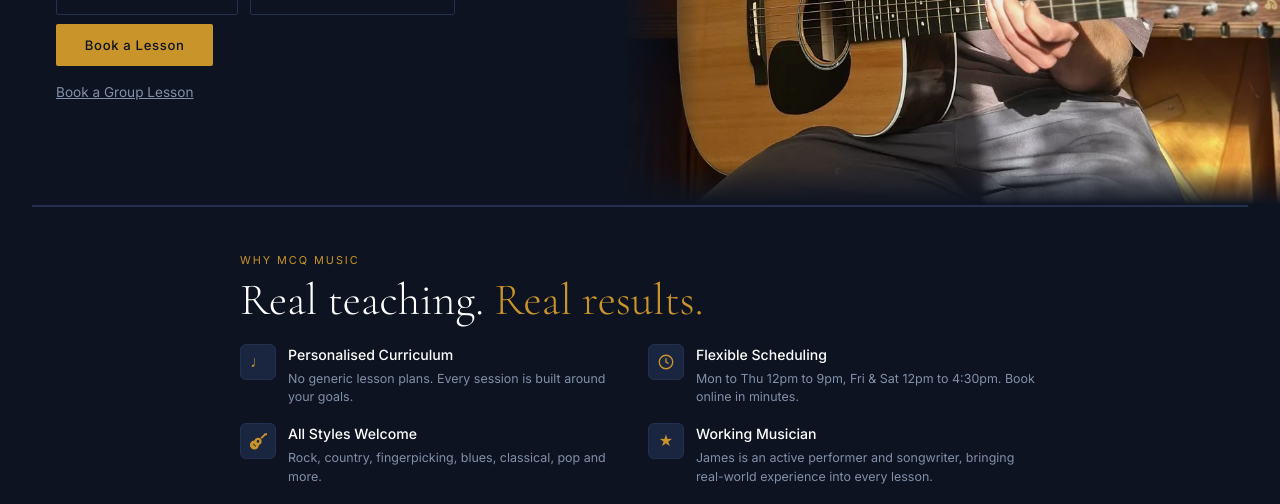
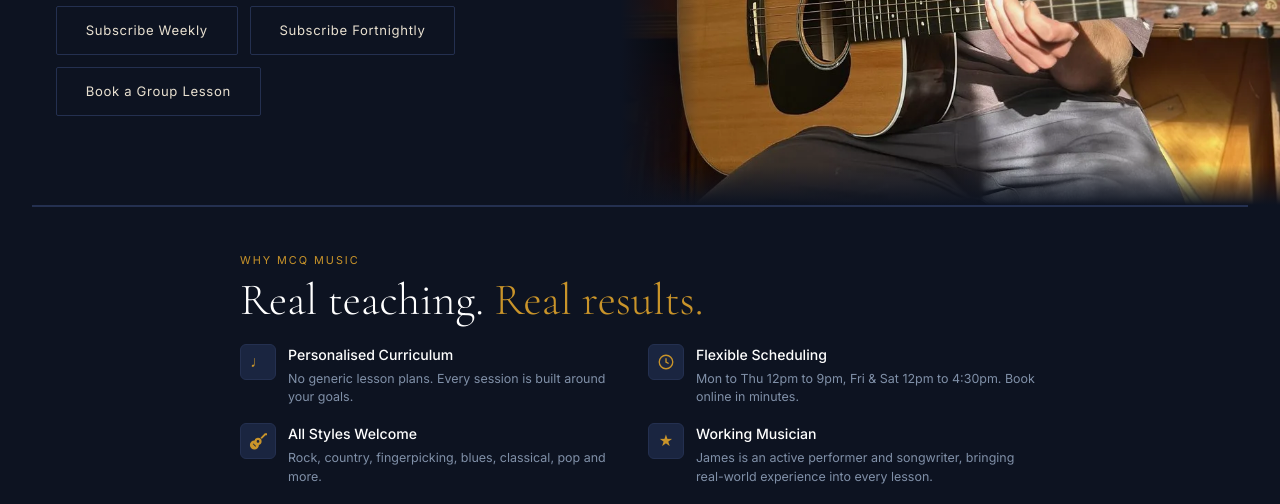
Before and after one commit to jamesmchugh97-cell/mcq-music-lessons, a website: page index.html in a window 1280 px wide. Shown: the part 596-1100 px from the top of the page. Drawn offline with nearby package versions, Linux system fonts and the light colour scheme.

Commit message:
Update index.html

```diff
--- a/index.html
+++ b/index.html
@@ -156,15 +156,13 @@ src="https://www.facebook.com/tr?id=551157863990443&ev=PageView&noscript=1"
         </a>
       </div>
       <div class="hero-buttons" style="margin-bottom:0.6rem;">
+        <button type="button" class="btn-primary" onclick="openBookChoiceModal()" style="cursor:pointer;white-space:nowrap;">Book a Lesson</button>
+      </div>
+      <div class="hero-buttons">
         <a href="booking.html?frequency=weekly#subscribe" class="btn-outline">Subscribe Weekly</a>
         <a href="booking.html?frequency=fortnightly#subscribe" class="btn-outline">Subscribe Fortnightly</a>
+        <a href="booking.html#group" class="btn-outline">Book a Group Lesson</a>
       </div>
-      <div class="hero-buttons">
-        <button type="button" class="btn-primary" onclick="openBookChoiceModal()" style="cursor:pointer;white-space:nowrap;">Book a Lesson</button>
-      </div>
-      <p style="margin-top:0.9rem;">
-        <a href="booking.html#group" style="font-size:0.85rem;color:var(--muted);text-decoration:underline;">Book a Group Lesson</a>
-      </p>
     </div>
     <div class="hero-split-photo-wrap">
       <img src="james-mchugh.webp" alt="James McHugh playing guitar">
```
